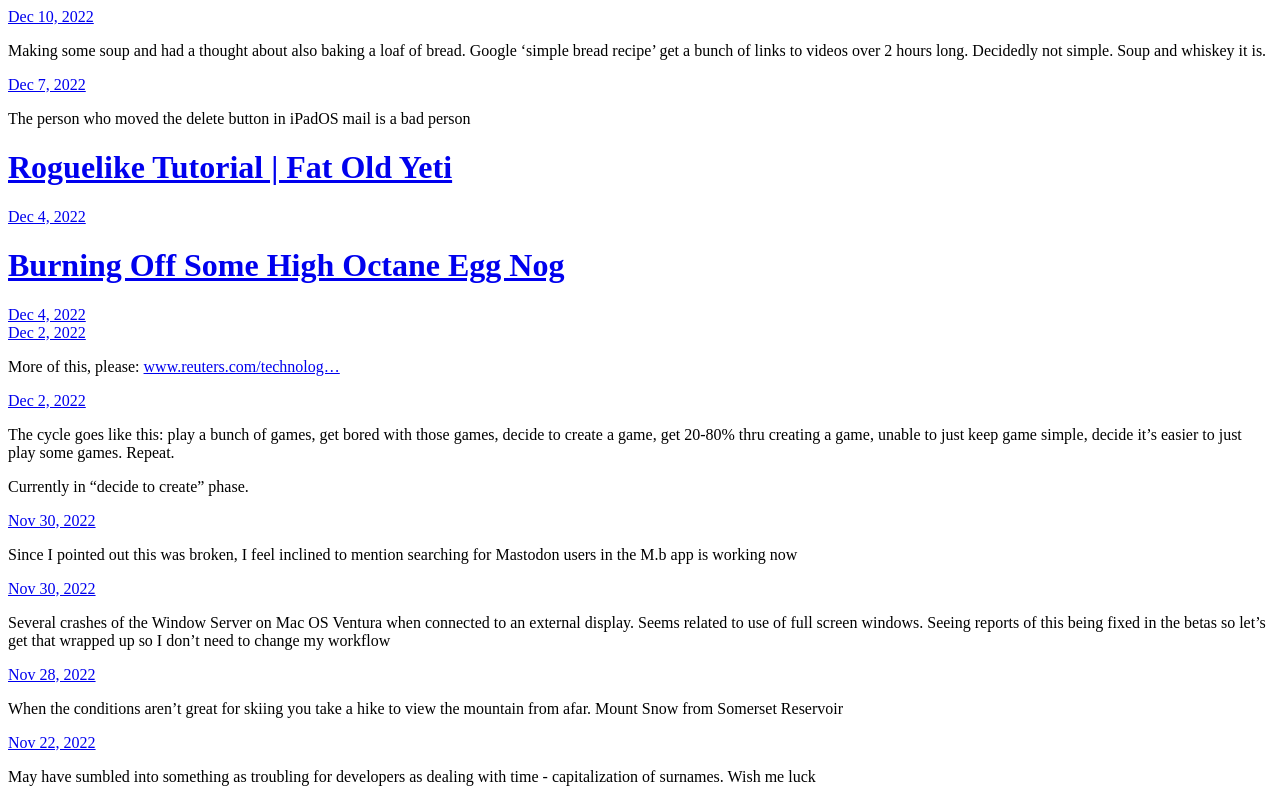
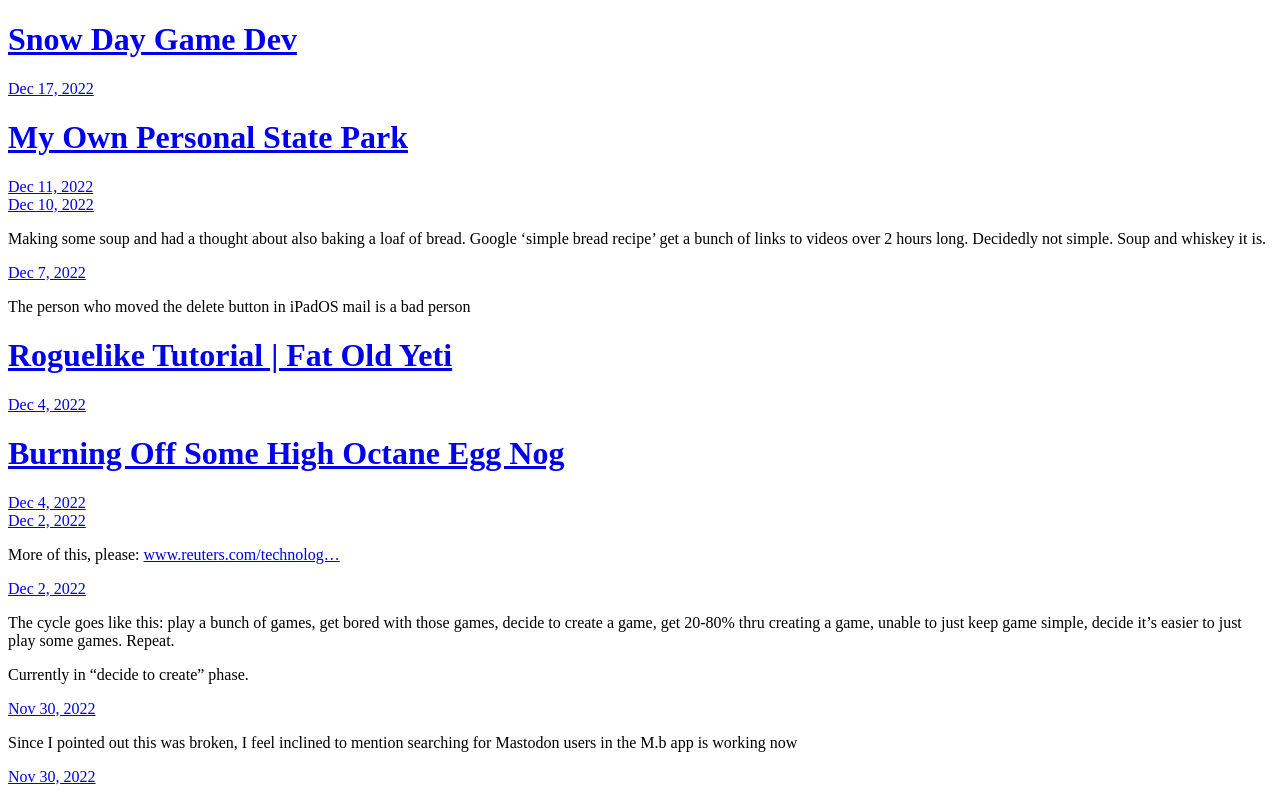
Before and after one commit to pmcconnell/Microblog_backup, a plain HTML site: page index.html in a window 1280 px wide. Shown: the top 799 px of the page. Drawn offline with Linux system fonts and the light colour scheme.

Commit message:
Archiving from Micro.blog.

```diff
--- a/index.html
+++ b/index.html
@@ -21,6 +21,32 @@
 <div class="h-feed">
 
 
+
+	  <div class="h-entry">
+
+			<h1><a href="https://pmcconnell.micro.blog/2022/12/17/snow-day-game.html">Snow Day Game Dev</a></h1>
+
+
+		<a href="https://pmcconnell.micro.blog/2022/12/17/snow-day-game.html" class="u-url"><time class="dt-published" datetime="2022-12-17 18:44:34 -0500">Dec 17, 2022</time></a>
+
+		<div class="e-content">
+			 <!-- raw HTML omitted -->
+
+		</div>
+	  </div>
+
+	  <div class="h-entry">
+
+			<h1><a href="https://pmcconnell.micro.blog/2022/12/11/my-own-personal.html">My Own Personal State Park</a></h1>
+
+
+		<a href="https://pmcconnell.micro.blog/2022/12/11/my-own-personal.html" class="u-url"><time class="dt-published" datetime="2022-12-11 17:33:26 -0500">Dec 11, 2022</time></a>
+
+		<div class="e-content">
+			 <!-- raw HTML omitted -->
+
+		</div>
+	  </div>
 
 	  <div class="h-entry">
 
```
